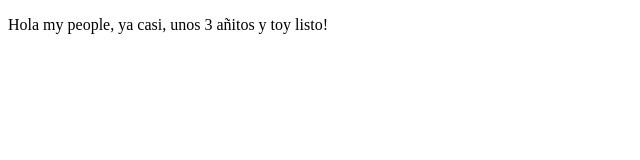
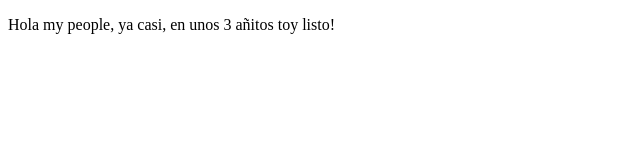
Before and after one commit to valenciaeduardo/ProyectoDemoCursoPrework, a plain HTML site: page index.html in a window 1280 px wide. Shown: the full height of the page, 0-640 px from the left. Drawn offline with Linux system fonts and the light colour scheme.

Commit message:
first commit

```diff
--- a/index.html
+++ b/index.html
@@ -4,11 +4,11 @@
     <meta charset="UTF-8">
     <meta http-equiv="X-UA-Compatible" content="IE=edge">
     <meta name="viewport" content="width=device-width, initial-scale=1.0">
-    <title>Eduardo</title>
+    <title>Holaaaa!!!</title>
 </head>
 <body>
     <p>
-        Hola my people, ya casi, unos 3 añitos y toy listo!
+        Hola my people, ya casi, en unos 3 añitos toy listo!
     </p>
 </body>
 </html>
```
